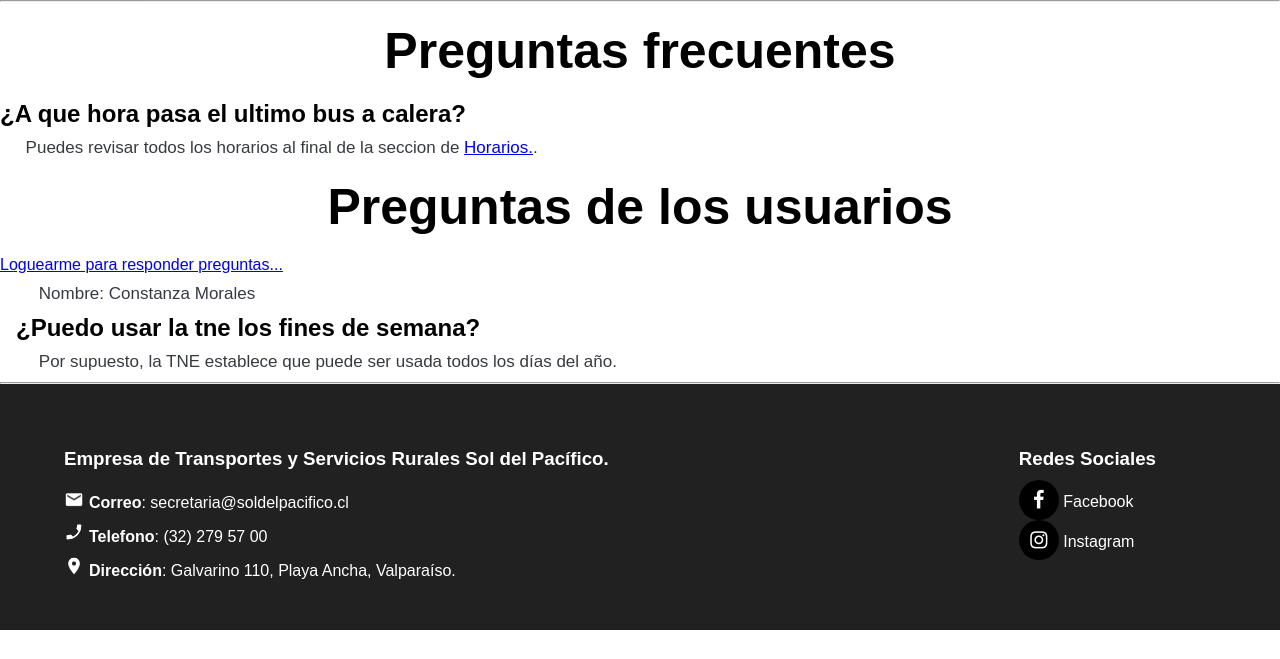
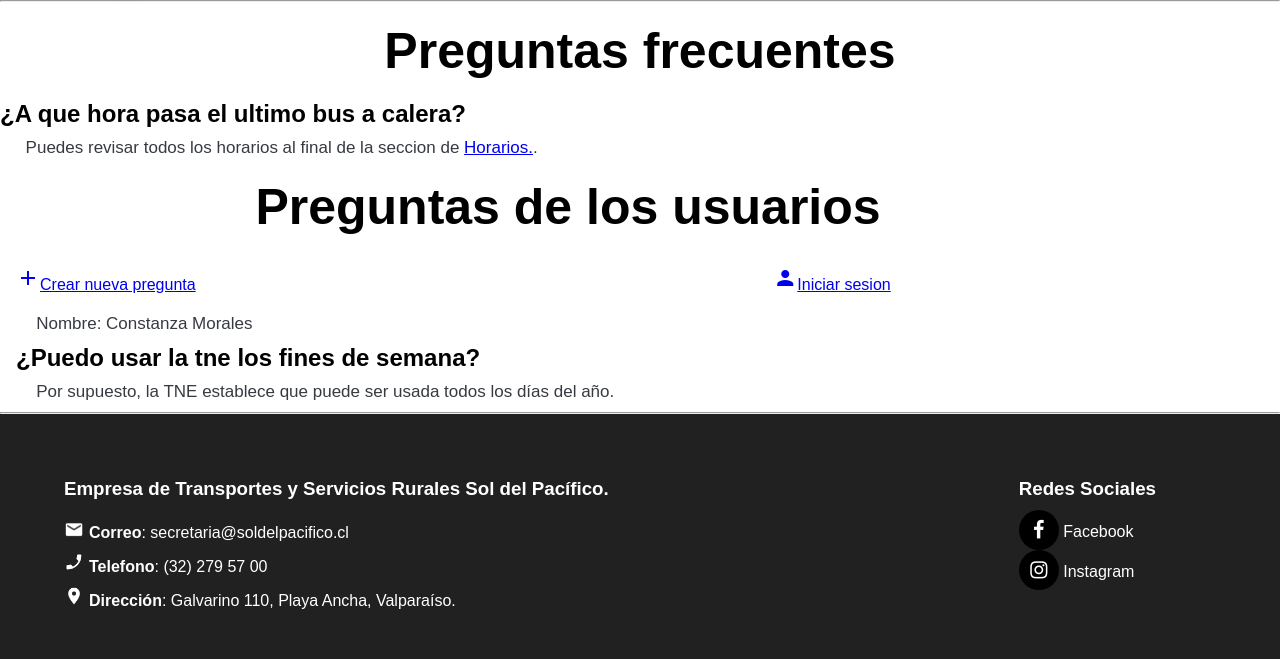
Before and after one commit to soldelpacifico/soldelpacifico.github.io, a Django app: page /preguntas in a window 1280 px wide. Shown: the part 83-742 px from the top of the page. Run offline with Django 3.2, Linux system fonts and the light colour scheme; data comes from the database, SQL or seed files in the repository; some libraries are stand-ins or nearby versions.

Commit message:
Funcionalidad Pregunta/Respuesta funcionando

```diff
--- a/sol/models.py
+++ b/sol/models.py
@@ -17,8 +17,8 @@ class Pregunta(models.Model):
     nombre=models.CharField(max_length=30)
     email=models.CharField(max_length=30)
     pregunta=models.TextField()
-    respuesta=models.TextField(blank=True, null=True)
-    respondida=models.BooleanField()
+    respuesta=models.TextField(blank=True,null=True)
+    respondida=models.BooleanField(blank=True,null=True)
 
     def publish(self):
         self.respondida = True
--- a/sol/static/css/estilos.css
+++ b/sol/static/css/estilos.css
@@ -159,7 +159,7 @@ button {
     margin: 0 0;
     padding: 10px 10px 0 0;
     max-height: 54px;
-    box-shadow: 0px 8px 16px 0px rgba(0,0,0,0.2);
+    box-shadow: 0px 8px 16px 0px rgba(0,0,0,0.6);
 }
 
 .spnDel {
--- a/sol/templates/sol/base.html
+++ b/sol/templates/sol/base.html
@@ -8,6 +8,7 @@
   <meta http-equiv="X-UA-Compatible" content="ie=edge" />
   <meta name="google-site-verification" content="K2rK3j57aYlQ__tCQxR_NMBX1B5nzfEtZuSE7S3ynHc" />
   <title>Sol Del Pacifico</title>
+  <link href="https://fonts.googleapis.com/icon?family=Material+Icons" rel="stylesheet">
   <link rel="stylesheet" href="https://cdnjs.cloudflare.com/ajax/libs/font-awesome/4.7.0/css/font-awesome.min.css">
   <link rel="stylesheet" type="text/css" href="{% static 'css/flexboxgrid.min.css' %}" />
   <link rel="stylesheet" type="text/css" href="{% static 'css/estilos.css' %}" />
--- a/sol/templates/sol/preguntas.html
+++ b/sol/templates/sol/preguntas.html
@@ -11,14 +11,28 @@
 
 </article>
 
-<article class="preguntasUser">
+<article class="preguntasUser container">
   <h1>Preguntas de los usuarios</h1>
+  {% if user.is_authenticated %}
+  <div class="row">
+    <div class="col-xs-8">
+      <a href="{% url 'respPreguntas' %}">Ir a responder preguntas</a>
+    </div>
+    <div class="col-xs-4">
+      <span>Ingresado como {{ user.get_username }}</span>
+      <a href="{% url 'logout' %}"><i class="material-icons">person_outline</i>Desloguearme</a>
+    </div>
+  </div>
+  {% else %}
+  <div class="row">
+    <div class="col-xs-8">
+      <a href="{% url 'pregunta_new' %}"><i class="material-icons">add</i>Crear nueva pregunta</a>
+    </div>
+    <div class="col-xs-4">
+      <a href="{% url 'login' %}"><i class="material-icons">person</i>Iniciar sesion</a>
+    </div>
+  </div>
 
-  {% if user.is_authenticated %}
-  <a href="respPreguntas">Ir a responder preguntas</a>
-  <a href="{% url 'logout' %}">Desloguearme</a>
-  {% else %}
-  <a href="{% url 'login' %}">Loguearme para responder preguntas...</a>
   {% endif %}
 
   <!--
--- a/sol/urls.py
+++ b/sol/urls.py
@@ -9,4 +9,7 @@ urlpatterns = [
     path('historia', views.historia, name="historia"),
     path('preguntas', views.preguntas, name="preguntas"),
     path('accounts/profile/', views.preguntas),
+    path('preguntas/nueva', views.pregunta_new, name='pregunta_new'),
+    path('preguntas/responder', views.resp_preguntas, name="respPreguntas"),
+    path('preguntas/<int:pk>/', views.pregunta_responder, name='pregunta_responder'),
 ]
--- a/sol/views.py
+++ b/sol/views.py
@@ -1,6 +1,7 @@
-from django.shortcuts import render
+from django.shortcuts import render, redirect, get_object_or_404
 from .models import Noticia, Pregunta
 from django.utils import timezone
+from .forms import PreguntaForm, RespuestaForm
 
 def index(request):
     Noticias = Noticia.objects.filter(fecha_Publicacion__lte=timezone.now()).order_by('-fecha_Publicacion')[:3]
@@ -19,3 +20,33 @@ def historia(request):
 def preguntas(request):
     Preguntas = Pregunta.objects.filter(respondida=True)
     return render(request, 'sol/preguntas.html', {"Preguntas":Preguntas})
+
+def resp_preguntas(request):
+    Preguntas = Pregunta.objects.filter(respondida=False)
+    return render(request, 'sol/resp_preguntas.html', {"Preguntas":Preguntas})
+
+def pregunta_new(request):
+    if request.method == "POST":
+        form = PreguntaForm(request.POST)
+        if form.is_valid():
+            Pregunta = form.save(commit=False)
+            Pregunta.respuesta=""
+            Pregunta.respondida = False
+            Pregunta.save()
+            return redirect('preguntas')
+    else:
+        form = PreguntaForm()
+    return render(request, 'sol/new_pregunta.html', {'form':form})
+
+def pregunta_responder(request, pk):
+    pregunta = get_object_or_404(Pregunta, pk=pk)
+    if request.method == "POST":
+        form = RespuestaForm(request.POST, instance=pregunta)
+        if form.is_valid():
+            pregunta = form.save(commit=False)
+            pregunta.respondida = True
+            pregunta.save()
+            return redirect('pregunta_responder', pk=pregunta.pk)
+    else:
+        form = RespuestaForm(instance=pregunta)
+    return render(request, 'sol/pregunta_responder.html', {'form':form,'pregunta':pregunta})
```
Also changed, not shown: sol/forms.py (added, +15 -0 lines), sol/templates/sol/new_pregunta.html (added, +9 -0 lines), sol/templates/sol/pregunta_responder.html (added, +12 -0 lines), sol/templates/sol/resp_preguntas.html (added, +13 -0 lines).
